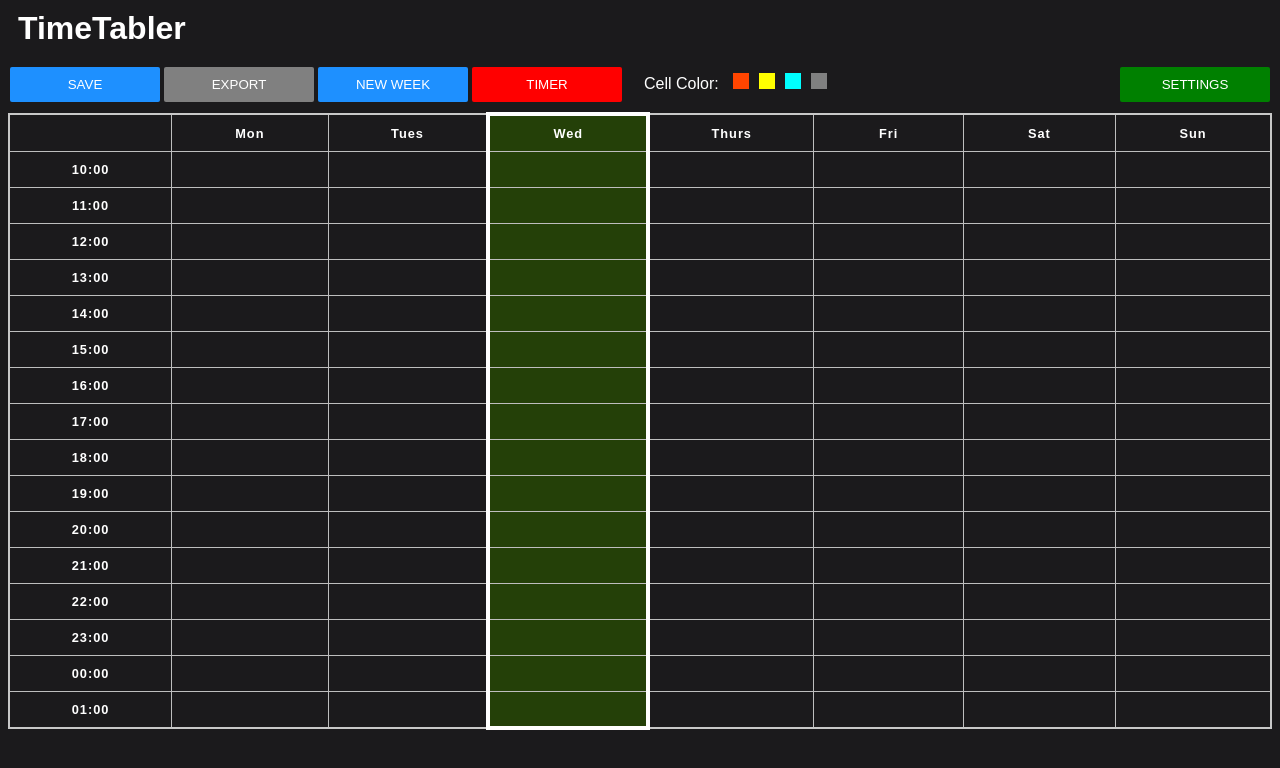
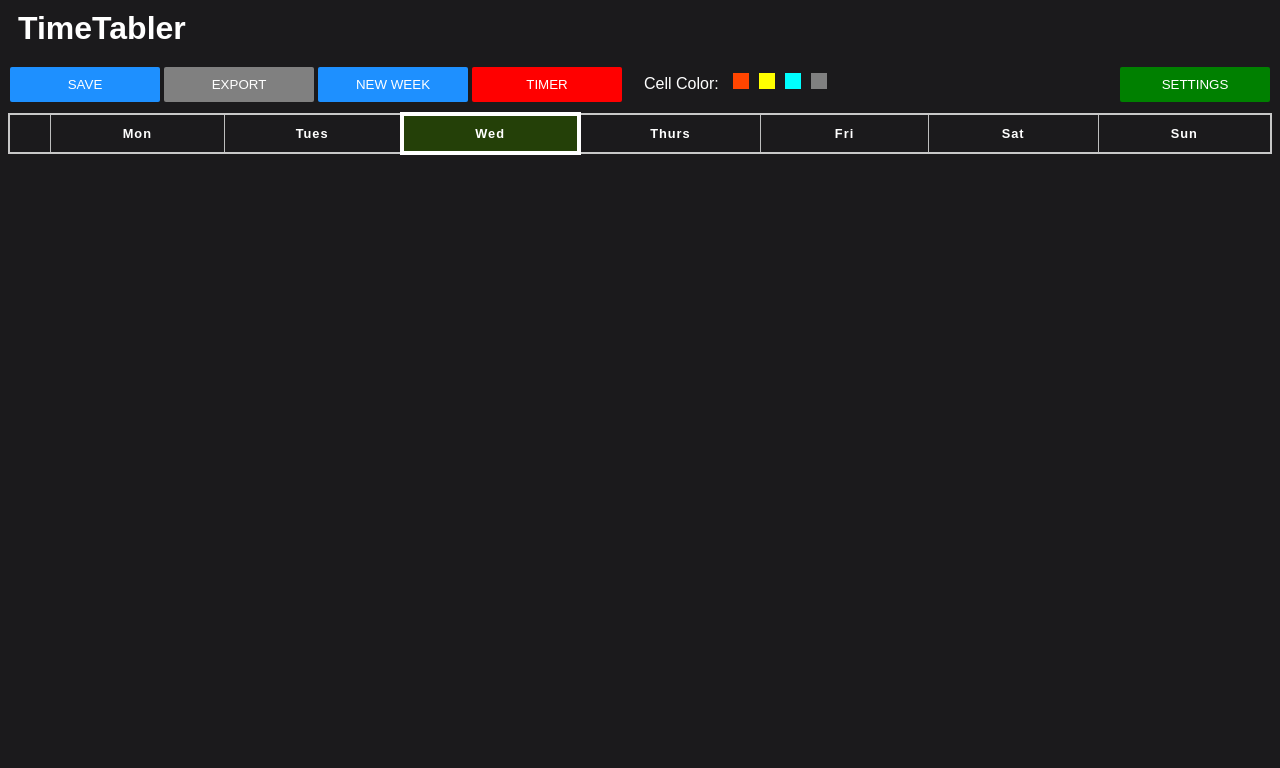
Before and after one commit to Makktu/React-TimeTabler, a React (Vite) app: page / in a window 1280 px wide. Shown: the top 768 px of the page. Built offline with nearby package versions, Linux system fonts and the light colour scheme.

Commit message:
trying this at last

```diff
--- a/src/components/TheTable.jsx
+++ b/src/components/TheTable.jsx
@@ -3,6 +3,24 @@ import { useEffect, useState } from "react";
 import "../styles/TheTable.css";
 
 const TheTable = (props) => {
+  const theHours = [
+    "10:00",
+    "11:00",
+    "12:00",
+    "13:00",
+    "14:00",
+    "15:00",
+    "16:00",
+    "17:00",
+    "18:00",
+    "19:00",
+    "20:00",
+    "21:00",
+    "22:00",
+    "23:00",
+    "00:00",
+    "01:00",
+  ];
   useEffect(() => {
     // const allCells = document.getElementsByTagName("td");
     // [...allCells].forEach((cell, ind) => {
@@ -59,6 +77,28 @@ const TheTable = (props) => {
           <col id="Saturday" />
           <col id="Sunday" />
         </colgroup>
+        <tbody>
+          <tr>
+            <td></td>
+            <th>Mon</th>
+            <th>Tues</th>
+            <th>Wed</th>
+            <th>Thurs</th>
+            <th>Fri</th>
+            <th>Sat</th>
+            <th>Sun</th>
+          </tr>
+          {theHours.forEach((hour) => {
+            return (
+              <tr>
+                <th>{hour}</th>
+              </tr>
+            );
+          })}
+        </tbody>
+      </table>
+      {/* <table>
+
         <tbody>
           <tr>
             <td></td>
@@ -253,7 +293,7 @@ const TheTable = (props) => {
             <td></td>
           </tr>
         </tbody>
-      </table>
+      </table> */}
     </>
   );
 };
```
